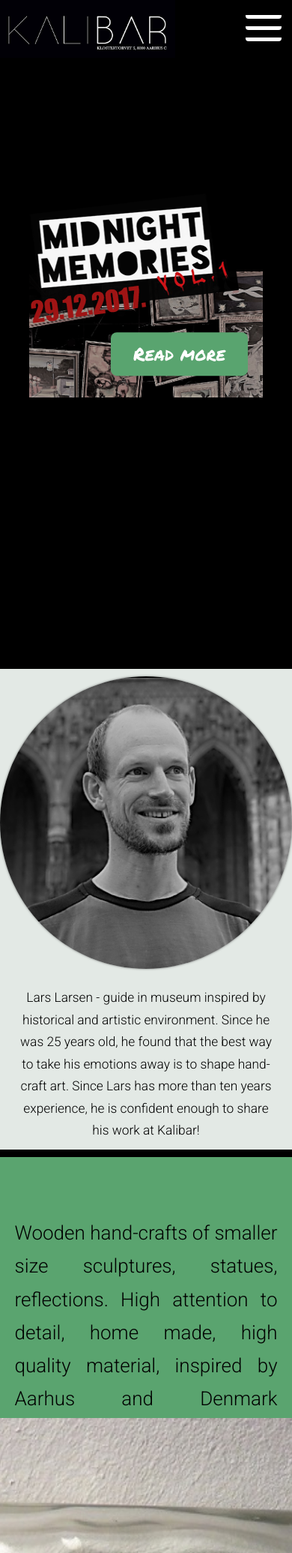
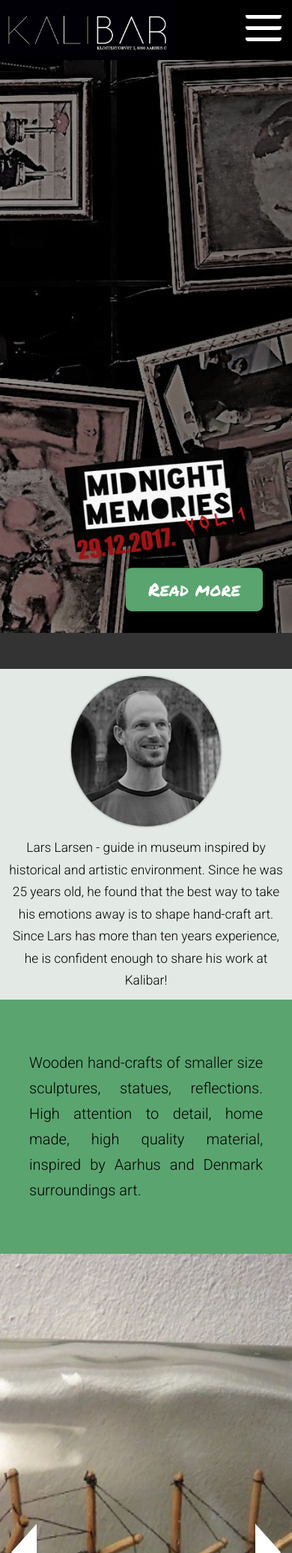
Before and after one commit to jelenacavar/kalibar, a PHP site: page / in a window 390 px wide. Shown: the top 2071 px of the page at 75% size. Run offline with PHP 8.4, Linux system fonts and the light colour scheme; some libraries are stand-ins or nearby versions; grey boxes are pictures that could not be loaded.

Commit message:
More style fixes

```diff
--- a/css/main.css
+++ b/css/main.css
@@ -126,13 +126,13 @@
     border-radius: 50%;
     max-width: 100%;
     height: calc(50% - 10px);
+    max-height: 200px;
     width: auto;
     margin-top: 10px;
     box-shadow: 0px 0px 3px rgba(0,0,0,0.5);
 }
 .artist-details.top-middle p {
     height: calc(50% - 20px);
-    margin: 10px;
     font-family: 'Roboto', sans-serif;
 }
 .artist-details.top-middle{
@@ -156,7 +156,7 @@
 .artist-details.bottom-left p {
     position: relative;
     top: 60px;
-    padding: 5%;
+    padding: 5% 10%;
     font-size: 26px;
     text-align: justify;
 }
@@ -295,13 +295,6 @@
     color: #59a46f;
     font-family: 'Permanent Marker', cursive;
 }
-
-.subtitle-aboutus{
-    text-align: center;
-    font-family: 'Roboto', sans-serif;
-    color: #9e1414;
-    font-size: 24px;
-}
 .description-aboutus {
     max-width: 900px;
     margin: auto;
@@ -310,7 +303,7 @@
 .aboutus{
     width: 100%;
     font-size: 20px;
-    line-height: 25px;
+    line-height: 34px;
     font-family: 'Roboto', sans-serif;
     text-align: justify;
     margin: 0 auto;
@@ -356,14 +349,19 @@
 }
 .home-wrap{
     position: relative;
-    width: 80%;
-    margin-left: 10%;
+    width: 100%;
+    height: 100%;
+    background: url(img/home-picture.jpg) center center no-repeat fixed #000;
+    -webkit-background-size: cover;
+    -moz-background-size: cover;
+    -o-background-size: cover;
+    background-size: cover;
 }
 .fp-slidesNav{
     display: none;
 }
 .home-wrap .button{
-    right: 20px;
+    right: 10%;
     color: white;
     position: absolute;
     font-family: 'Permanent Marker', cursive;
@@ -383,7 +381,8 @@
 .home-wrap .banner{
     position: absolute;
     bottom: 90px;
-    right: 20px;
+    right: 10%;
+    max-width: 70%;
 }
 @media screen and (max-width: 1050px){
     .about-container{
@@ -391,7 +390,11 @@
         margin-left: 10%;
     }
 }
-
+@media screen and (max-width: 1283px){
+    .artist-details.bottom-left p{
+        font-size: 20px;
+    }
+}
 @media screen and (max-width: 840px)
 {
     #header{
@@ -479,6 +482,15 @@
         margin: 0;
         padding: 10px;
     }
+    .artist-details.bottom-left p{
+        top: 0;
+        position: static;
+        min-height: 300px;
+        display: flex;
+        align-items: center;
+        align-content: center;
+        justify-content: center;
+    }
     .photobox-slider{
         width: 100%;
         margin-left: 0;
@@ -500,4 +512,8 @@
         margin: 0;
         overflow: hidden;
     }
-     }
+    .img-wrap-aboutus{
+        width: 125%;
+        margin-left: -13%;
+    }
+}
--- a/index.php
+++ b/index.php
@@ -25,7 +25,6 @@
             <section class="section">
                 <!-- Home page -->
                 <div class="home-wrap">
-                    <img class="homepic" src="img/home-picture.jpg" alt="Kalibar">
                     <img class="banner" src="img/banner.png" alt="banner">
                     <a href="#events" class="button" id="button">Read more</a>
                 </div>
@@ -70,7 +69,6 @@
                         <img class="image-aboutus" src="img/kalibar_about.jpg">
                     </div>
                     <h1 class="title-aboutus">About us</h1>
-                    <h4 class="subtitle-aboutus">Come for a drink with your friends and support the local artists in KALIBAR!</h4>
                     <p class="aboutus">
                         During the last months we have worked hard to get ready with a new concept. It is called KALIBAR, and it’s the first art auction bar in Aarhus. We believe that Aarhus provides unique opportunities for addressing many different art forms. Our KALIBAR serves as a resource for promoting and disseminating ideas, creating community, and improving the places we live. We are inspired by young and talented people in Aarhus. We want to give them a place where they can express themselves and show their talent.
                     </p>
--- a/js/home-fullpage.js
+++ b/js/home-fullpage.js
@@ -39,7 +39,7 @@
 		scrollOverflowOptions: null,
 		touchSensitivity: 15,
 		normalScrollElementTouchThreshold: 5,
-		bigSectionsDestination: 'bottom',
+		bigSectionsDestination: 'top',
 
 		//Accessibility
 		keyboardScrolling: true,
@@ -49,7 +49,7 @@
 		//Design
 		controlArrows: true,
 		verticalCentered: true,
-		sectionsColor : ['#000', '#000', '#d3d3d3', '#000', "#d3d3d3" ,'#484848', '#383838', '#000'],
+		sectionsColor : ['#000', '#333', '#d3d3d3', '#000', "#d3d3d3" ,'#484848', '#383838', '#000'],
 		paddingTop: '3em',
 		//paddingBottom: '10px',
 		//fixedElements: '#header, .footer',
```
Also changed, not shown: css/img/home-picture.jpg (added), img/home-picture.jpg (deleted).
